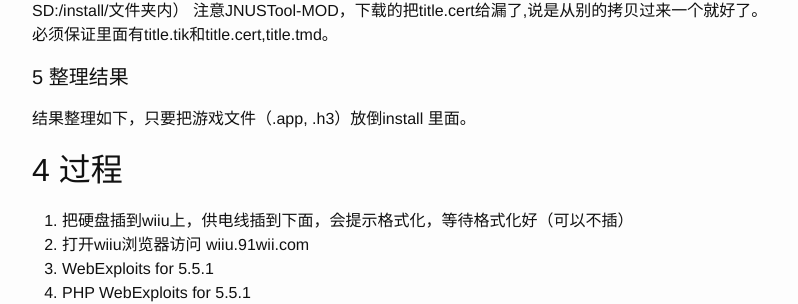
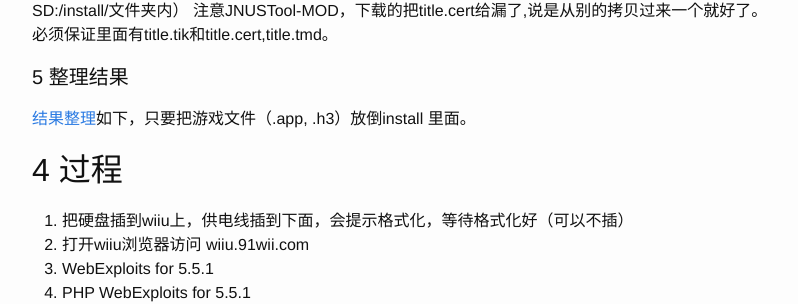
Before and after one commit to toolazytoname/toolazytoname.github.io, a Jekyll site: the page built from _posts/2016-12-08-WiiU-crack.markdown, in a window 1280 px wide and 900 px high, scrolled down 2761 px. Shown: the part 150-454 px from the top of the window, without its empty margins (238-1036 px from the left). Built offline with Jekyll 4.4.1, drawn with Linux system fonts in a browser that asks for light colours; part of the change alters nothing that is shown.

```diff
--- a/_posts/2016-12-08-WiiU-crack.markdown
+++ b/_posts/2016-12-08-WiiU-crack.markdown
@@ -96,6 +96,7 @@ WiiU 破解。
 用JNUSTool-MOD-v0.6.5.jar 或者 NUS Downloader .Net 去任天堂服务器下载。[JNUSTool-MOD的下载地址](https://github.com/Olmectron/JNUSTool/releases)需要安装java虚拟机，设置commonkey为D7B00402659BA2ABD2CB0DB27FA2B656 。然后就把title.tik文件拖到JNUSTool里面，注意拖动的时候，要把当前选中窗口放在JNUSTool上，然后再去拖，不然会出现输入不了Name。
 
 还有个NUS Downloader .Net[源码](https://github.com/huanfeng/NUS_Downloader_Net),需要安装[NDP46-KB3045557-x86-x64-AllOS-ENU.exe](http://down.tech.sina.com.cn/page/43589.html)从这里下的才可以。在官网下的dotNetFx40_Full_setup.exe下了半天不管用。
+
 ### 4 一张SD卡
 
 #### 1 格式化
@@ -117,7 +118,8 @@ Pack HBL,然后在里面放Pack HBL包http://pan.baidu.com/s/1hrW2at2 ，把wiiu
 必须保证里面有title.tik和title.cert,title.tmd。
 
 #### 5 整理结果
-结果整理如下，只要把游戏文件（.app, .h3）放倒install 里面。
+[结果整理]({{ site.url }}/assets/WiiUSDSimulator.zip)如下，只要把游戏文件（.app, .h3）放倒install 里面。
+
 
 
 
```
Also changed, not shown: 1 other file.
